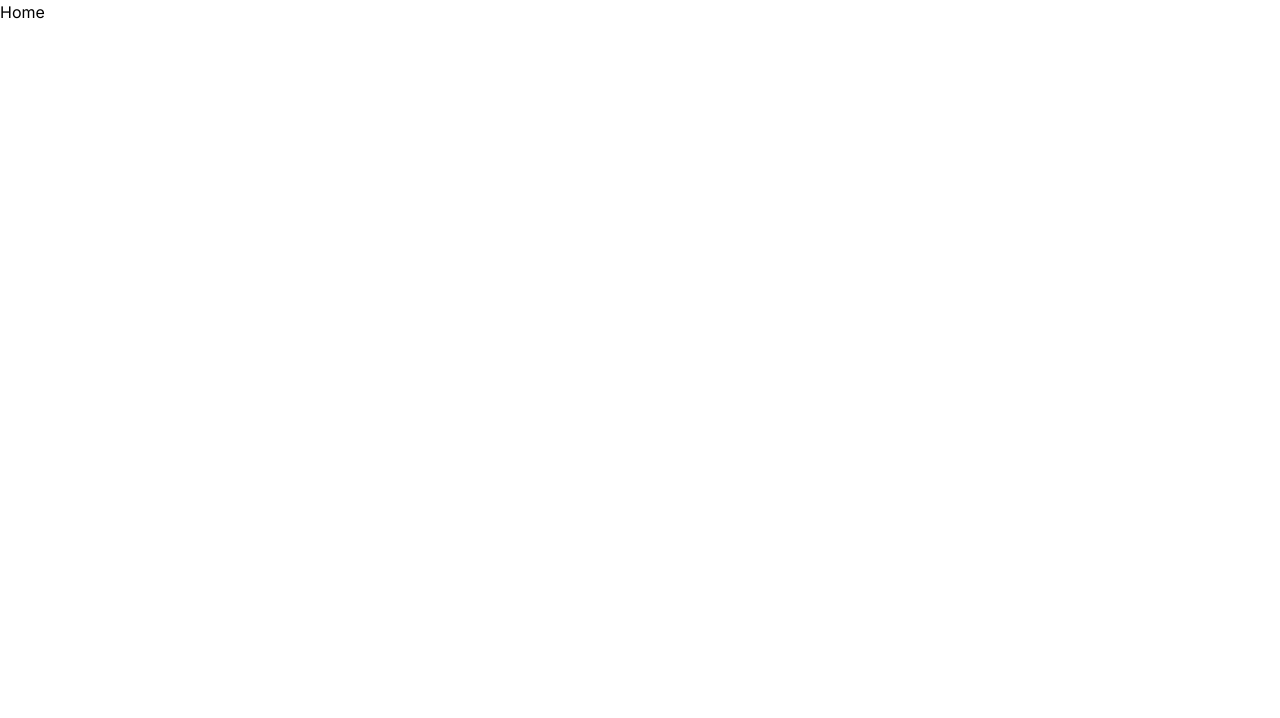
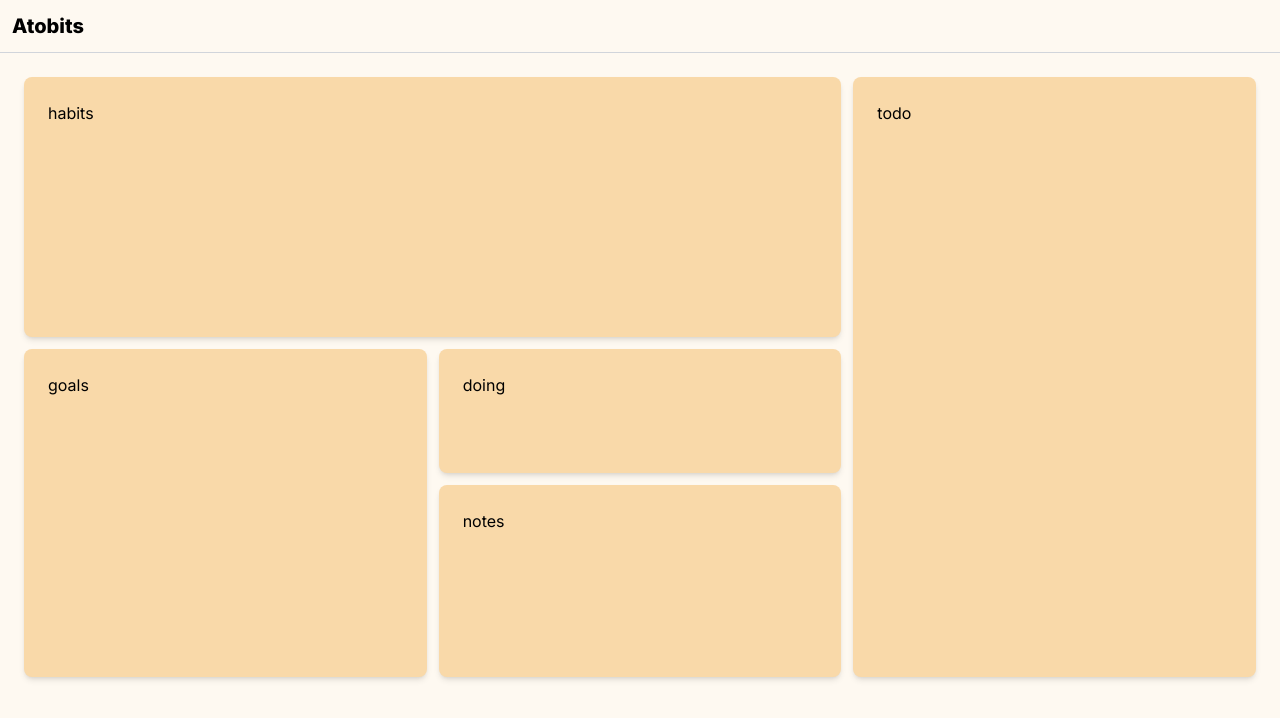
Before and after one commit to eren1106/Atobits, a Next.js app: page / in a window 1280 px wide. Shown: the top 718 px of the page. Built offline with nearby package versions, Linux system fonts and the light colour scheme.

Commit message:
Setup grid in home page

```diff
--- a/app/(root)/layout.tsx
+++ b/app/(root)/layout.tsx
@@ -1,3 +1,4 @@
+import Topbar from '@/components/Topbar'
 import '../globals.css'
 import type { Metadata } from 'next'
 import { Inter } from 'next/font/google'
@@ -5,8 +6,8 @@ import { Inter } from 'next/font/google'
 const inter = Inter({ subsets: ['latin'] })
 
 export const metadata: Metadata = {
-  title: 'Create Next App',
-  description: 'Generated by create next app',
+  title: 'Atobits',
+  description: 'Atomic Habits App',
 }
 
 export default function RootLayout({
@@ -16,7 +17,12 @@ export default function RootLayout({
 }) {
   return (
     <html lang="en">
-      <body className={inter.className}>{children}</body>
+      <body className={`${inter.className} bg-background min-h-screen`}>
+        <Topbar />
+        <div className='container p-6'>
+          {children}
+        </div>
+      </body>
     </html>
   )
 }
--- a/app/(root)/page.tsx
+++ b/app/(root)/page.tsx
@@ -1,9 +1,93 @@
+import { Grid, GridItem } from '@chakra-ui/react'
 import React from 'react'
 
 const Home = () => {
   return (
-    <div>Home</div>
+    <div>
+      <Grid
+        h='600px'
+        templateRows='repeat(9, 1fr)'
+        templateColumns='repeat(3, 1fr)'
+        gap={12}
+      >
+        <HomeCard row={4} col={2}>
+          <HabitsContent />
+        </HomeCard>
+        <HomeCard row={9} col={1}>
+          <TodoListContent />
+        </HomeCard>
+        <HomeCard row={5} col={1}>
+          <GoalsContent />
+        </HomeCard>
+        <HomeCard row={2} col={1}>
+          <DoingContent />
+        </HomeCard>
+        <HomeCard row={3} col={1}>
+          <NotesContent />
+        </HomeCard>
+      </Grid>
+    </div>
   )
 }
 
+interface HomeCardProps {
+  row: number,
+  col: number,
+  children: React.ReactNode
+}
+
+const HomeCard = ({
+  row,
+  col,
+  children
+}: HomeCardProps) => {
+  return (
+    <GridItem rowSpan={row} colSpan={col}>
+      <div className='p-6 shadow-md rounded-lg min-h-full bg-secondary'>
+        {children}
+      </div>
+    </GridItem>
+  );
+}
+
+const HabitsContent = () => {
+  return (
+    <div>
+      habits
+    </div>
+  );
+}
+
+const TodoListContent = () => {
+  return (
+    <div>
+      todo
+    </div>
+  );
+}
+
+const GoalsContent = () => {
+  return (
+    <div>
+      goals
+    </div>
+  );
+}
+
+const DoingContent = () => {
+  return (
+    <div>
+      doing
+    </div>
+  );
+}
+
+const NotesContent = () => {
+  return (
+    <div>
+      notes
+    </div>
+  );
+}
+
 export default Home
--- /dev/null
+++ b/components/Topbar.tsx
@@ -0,0 +1,11 @@
+import React from 'react'
+
+const Topbar = () => {
+  return (
+    <div className='bg-background border-b border-gray p-3'>
+      <h1 className='text-xl font-extrabold'>Atobits</h1>
+    </div>
+  )
+}
+
+export default Topbar
--- a/tailwind.config.ts
+++ b/tailwind.config.ts
@@ -1,4 +1,5 @@
 import type { Config } from 'tailwindcss'
+import colors from 'tailwindcss/colors'
 
 const config: Config = {
   content: [
@@ -7,6 +8,14 @@ const config: Config = {
     './app/**/*.{js,ts,jsx,tsx,mdx}',
   ],
   theme: {
+    colors: {
+      'text': '#261803',
+      'background': '#fef9f1',
+      'primary': '#f7ca88',
+      'secondary': '#f9d9a9',
+      'accent': '#753422',
+      'gray': colors.gray['300'],
+    },
     extend: {
       backgroundImage: {
         'gradient-radial': 'radial-gradient(var(--tw-gradient-stops))',
```
